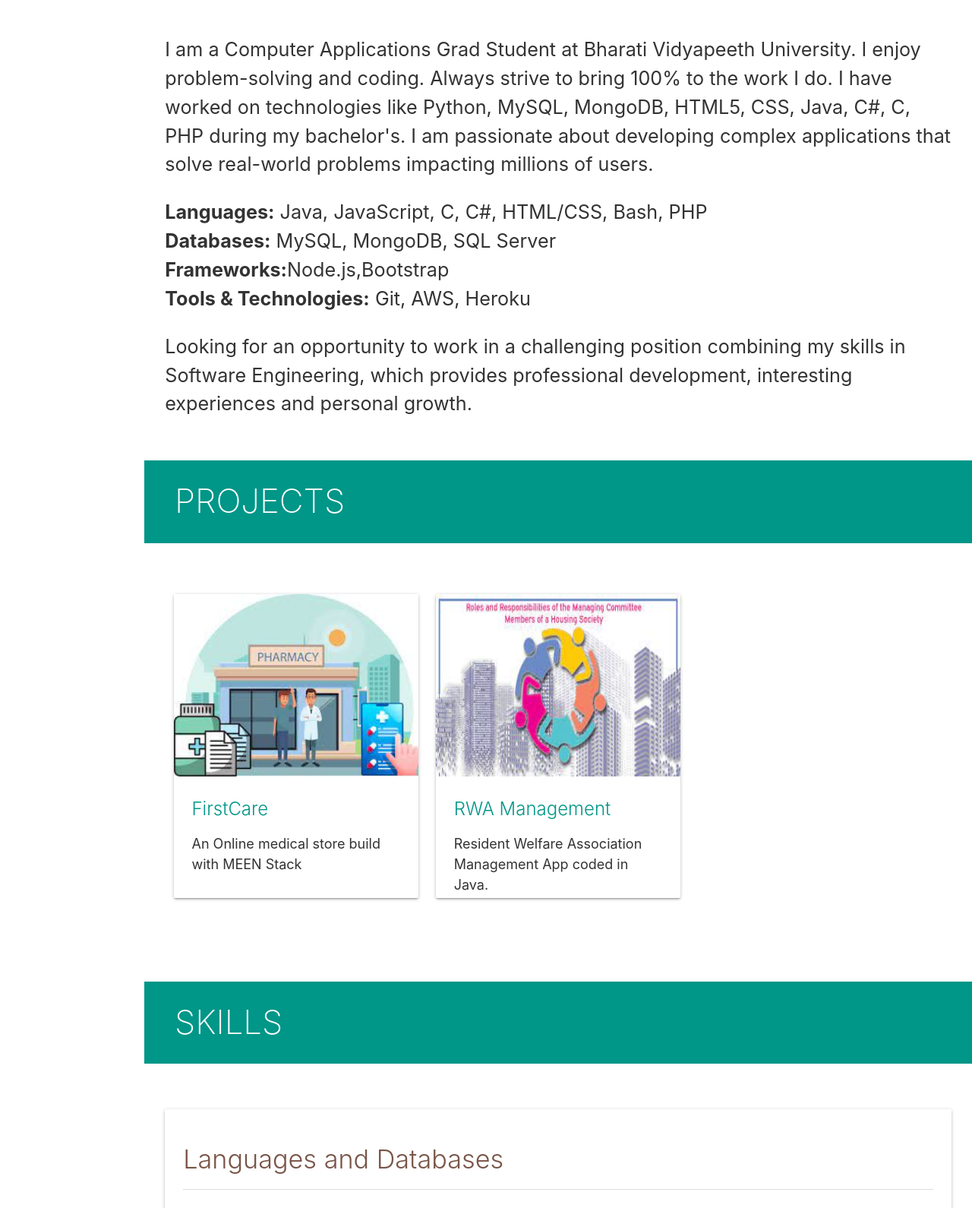
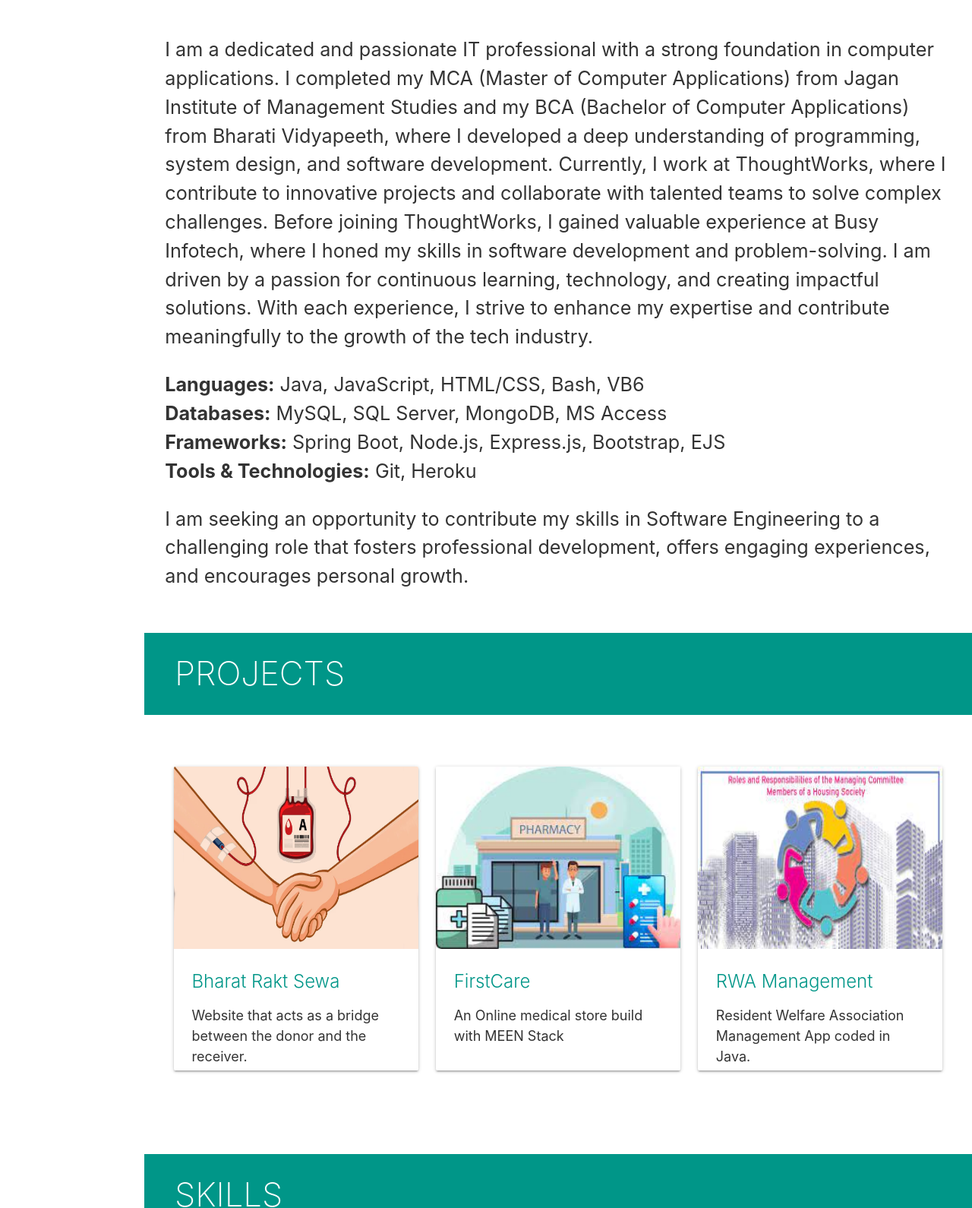
Before and after one commit to Shyam-Chadha/Portfolio, a plain HTML site: page index.html in a window 1280 px wide. Shown: the part 921-2511 px from the top of the page at 76% size. Drawn offline with nearby package versions, Linux system fonts and the light colour scheme.

Commit message:
Post Graduation added and skills refactored

```diff
--- a/index.html
+++ b/index.html
@@ -21,7 +21,6 @@
   <!-- Navigation Menu-->
   <nav class="hide-on-small-only">
     <ul class="side-nav fixed section table-of-contents">
-
       <li class="logo">
         <a id="logo-container" aria-label="Navigate to the beginning of the page" href="#intro"
           class="brand-logo grey-blue-text">
@@ -64,7 +63,7 @@
   <main>
     <!--Heading lines and image -->
     <section id="intro" class="section scrollspy full-height">
-      <div class="overlay"></div>
+      <div class="overlay">
         <div class="container">
           <div class="col-md-9">
             <div class="content section-padding valign" style="margin-left: 10%; margin-top: 50px;">
@@ -91,6 +90,7 @@
             </div>
           </div>
         </div>
+      </div>
     </section>
 
     <!-- About -->
@@ -98,25 +98,23 @@
       <h3 class="page-title white-text teal">About</h3>
       <div class="container flow-text">
         <p>
-          I am a Computer Applications Grad Student at Bharati Vidyapeeth University. I enjoy problem-solving and coding. Always strive to bring 100% to the work I do.
+          I am a dedicated and passionate IT professional with a strong foundation in computer applications. I completed my MCA (Master of Computer Applications) from Jagan Institute of Management Studies and my BCA (Bachelor of Computer Applications) from Bharati Vidyapeeth, where I developed a deep understanding of programming, system design, and software development.
 
-          I have worked on technologies like Python, MySQL, MongoDB, HTML5, CSS, Java, C#, C, PHP during my bachelor's.
+          Currently, I work at ThoughtWorks, where I contribute to innovative projects and collaborate with talented teams to solve complex challenges. Before joining ThoughtWorks, I gained valuable experience at Busy Infotech, where I honed my skills in software development and problem-solving.
 
-          I am passionate about developing complex applications that solve real-world problems impacting millions of users.
+          I am driven by a passion for continuous learning, technology, and creating impactful solutions. With each experience, I strive to enhance my expertise and contribute meaningfully to the growth of the tech industry.
         </p>
         <p>
           <ul>
-            <li><b>Languages:</b> Java, JavaScript, C, C#, HTML/CSS, Bash, PHP</li>
-            <li><b>Databases:</b> MySQL, MongoDB, SQL Server</li>
-            <li><b>Frameworks:</b>Node.js,Bootstrap</li>
-            <li><b>Tools & Technologies:</b> Git, AWS, Heroku</li>
+            <li><b>Languages:</b> Java, JavaScript, HTML/CSS, Bash, VB6</li>
+            <li><b>Databases:</b> MySQL, SQL Server, MongoDB, MS Access</li>
+            <li><b>Frameworks:</b> Spring Boot, Node.js, Express.js, Bootstrap, EJS</li>
+            <li><b>Tools & Technologies:</b> Git, Heroku</li>
           </ul>
-
         </p>
         <p>
-          Looking for an opportunity to work in a challenging position combining my skills in Software Engineering, which provides professional development, interesting experiences and personal growth.
+          I am seeking an opportunity to contribute my skills in Software Engineering to a challenging role that fosters professional development, offers engaging experiences, and encourages personal growth.
         </p>
-
       </div>
     </section>
 
@@ -125,6 +123,19 @@
       <h3 class="page-title white-text teal">Projects</h3>
       <div class="container">
         <div class="row">
+          <div class="col s12 m6 l4">
+            <div class="card medium">
+              <div class="card-image waves-effect waves-block waves-light">
+                <img alt="Firstcare" src="assets/img/world-blood-donor.jpg" style="height: 100%; width: 100%" class="activator" />
+              </div>
+              <div class="card-content">
+                <span class="card-title activator teal-text hoverline">Bharat Rakt Sewa</span>
+                <p>
+                  Website that acts as a bridge between the donor and the receiver.
+                </p>
+              </div>
+            </div>
+          </div>
 
           <div class="col s12 m6 l4">
             <div class="card medium">
@@ -153,10 +164,7 @@
               </div>
             </div>
           </div>
-            </div>
             <!-- row end-->
-          </div>
-
         </div>
       </div>
     </section>
@@ -171,7 +179,16 @@
             <h4 class="brown-text light">Languages and Databases</h4>
             <div class="row text-center">
               <div class="col s4 m2">
-                <img alt="" src="assets/img/C-Sharp.png" class="responsive-img" />C#
+                <img alt="" src="assets/img/java.png" class="responsive-img" />Java
+              </div>
+              <div class="col s4 m2">
+                <img alt="" src="assets/img/mysql-logo-1-300x300.jpg" class="responsive-img" />MySQL
+              </div>
+              <div class="col s4 m2">
+                <img alt="" src="assets/img/javascript.png" class="responsive-img" />JavaScript
+              </div>
+              <div class="col s4 m2">
+                <img alt="" src="assets/img/Microsoft-Access-Logo.png" class="responsive-img" />MS Access
               </div>
               <div class="col s4 m2">
                 <img alt="" src="assets/img/html5-300x300.jpg" class="responsive-img" />HTML5
@@ -180,13 +197,7 @@
                 <img alt="" src="assets/img/css3-300x300.jpg" class="responsive-img" />CSS3
               </div>
               <div class="col s4 m2">
-                <img alt="" src="assets/img/mysql-logo-1-300x300.jpg" class="responsive-img" />MySQL
-              </div>
-              <div class="col s4 m2">
-                <img alt="" src="assets/img/java.png" class="responsive-img" />Java
-              </div>
-              <div class="col s4 m2">
-                <img alt="" src="assets/img/php.png" class="responsive-img" />PHP
+                <img alt="" src="assets/img/Visual_Basic_6.0_logo.png" class="responsive-img" />VB6
               </div>
               <div class="col s4 m2">
                 <img alt="" src="assets/img/Mongodb.png" class="responsive-img" />MongoDB
@@ -201,10 +212,13 @@
             <h4 class="brown-text light">Frameworks</h4>
             <div class="row text-center">
               <div class="col s4 m2">
+                <img alt="" src="assets/img/SpringBoot.png" class="responsive-img" />Spring Boot
+              </div>
+              <div class="col s4 m2">
                 <img alt="" src="assets/img/bootstrap.png" class="responsive-img" />Bootstrap
               </div>
               <div class="col s4 m2">
-                <img alt="" src="assets/img/Express.png" class="responsive-img" />Express.js
+                <img alt="" src="assets/img/Express.png" class="responsive-img" />Node.js & Express.js
               </div>
             </div>
           </div>
@@ -215,8 +229,6 @@
           <div class="card-content">
             <h4 class="brown-text light">Other</h4>
             <div class="row text-center">
-
-
               <div class="col s4 m2">
                 <img alt="" src="assets/img/git.png" class="responsive-img" />Git
               </div>
@@ -247,7 +259,6 @@
                   <br>
                   <b>CGPA: </b>8.8/10
                 </p>
-
                 <ul>
                   <p>
                     <b>Relevant Courseworks:</b>
@@ -256,7 +267,6 @@
                       <li>Web Development</li>
                     </ul>
                   </p>
-
                 </ul>
               </div>
             </div>
@@ -273,7 +283,6 @@
                   <br>
                   <b>CGPA: </b>9.44/10
                 </p>
-
                 <ul>
                   <p>
                     <b>Relevant Courseworks:</b>
@@ -283,7 +292,6 @@
                     <li>Foundations of Algorithms</li>
                   </ul>
                   </p>
-
                 </ul>
               </div>
             </div>
```
Also changed, not shown: assets/img/JavaScript 2.png (added), assets/img/Microsoft-Access-Logo.png (added), assets/img/SpringBoot.png (added), assets/img/Visual_Basic_6.0_logo.png (added), assets/img/world-blood-donor.jpg (added), 2 other files. Lines whose indentation alone changed are shown as unchanged.
